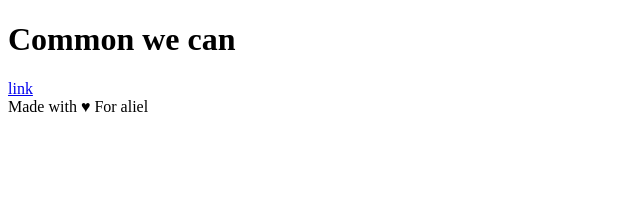
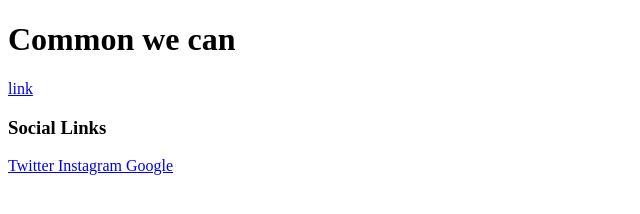
Before and after one commit to Mr-Aliel/new-git-project, a plain HTML site: page index.html in a window 1280 px wide. Shown: the whole page, without its empty margins (0-640 px from the left). Drawn offline with Linux system fonts and the light colour scheme.

Commit message:
Adding social media links

```diff
--- a/index.html
+++ b/index.html
@@ -24,7 +24,22 @@
     </aside>
 
     <footer>
-        Made with ♥ For aliel
+        <footer>
+    <!-- start of new content -->
+    <section>
+        <h3 class="visuallyhidden">Social Links</h3>
+        <a class="social-link" href="https://twitter.com/udacity">
+            Twitter
+        </a>
+        <a class="social-link" href="https://www.instagram.com/udacity/">
+            Instagram
+        </a>
+        <a class="social-link" href="https://plus.google.com/+Udacity">
+            Google
+        </a>
+    </section>
+    <!-- end of new content -->
+</footer>
     </footer>
     <script src="js/app.js"></script>
 </body>
```
